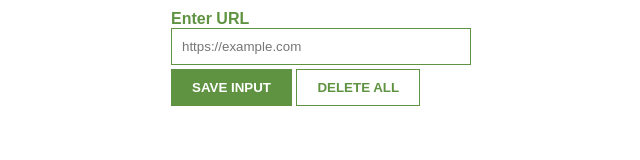
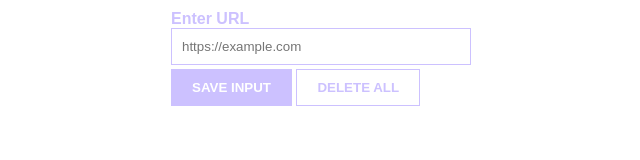
Before and after one commit to ishahzebali/leads_tracker_app, a website built with Vite: page index.html in a window 1280 px wide. Shown: the whole page, without its empty margins (319-959 px from the left). Built offline with nearby package versions, Linux system fonts and the light colour scheme; no server answers.

Commit message:
changed theme color

```diff
--- a/index.css
+++ b/index.css
@@ -9,26 +9,26 @@ input {
     width: 100%;
     padding: 10px;
     box-sizing: border-box;
-    border: 1px solid #5f9341;
+    border: 1px solid #CCC1FF;
     margin-bottom: 4px;
 }
 
 label {
-    color: #5f9341;
+    color: #CCC1FF;
     font-weight: bold;
 }
 
 button {
-    background: #5f9341;
+    background: #CCC1FF;
     color: white;
     padding: 10px 20px;
-    border: 1px solid #5f9341;
+    border: 1px solid #CCC1FF;
     font-weight: bold;
 }
 
 #delete-btn {
     background: white;
-    color: #5f9341;
+    color: #CCC1FF;
 }
 
 ul {
@@ -42,5 +42,5 @@ li {
 }
 
 a {
-    color: #5f9341;
+    color: #CCC1FF;
 }
```
